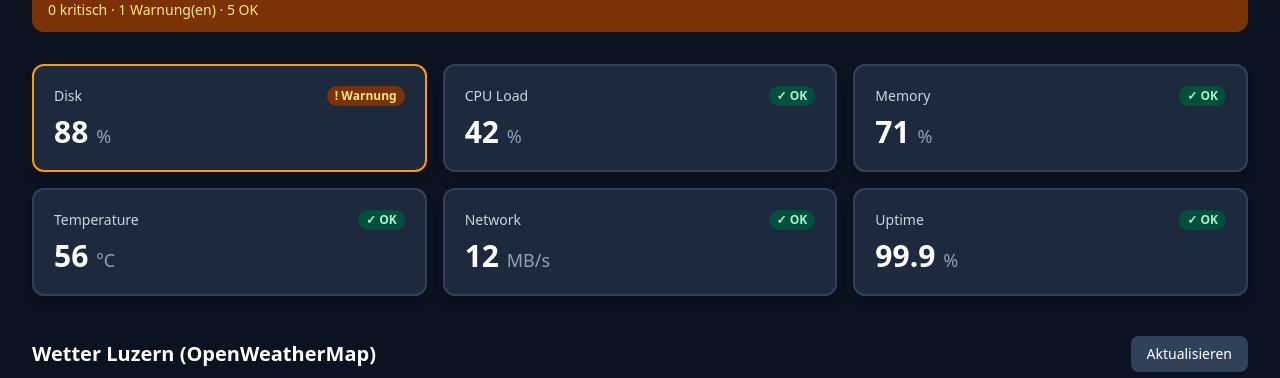
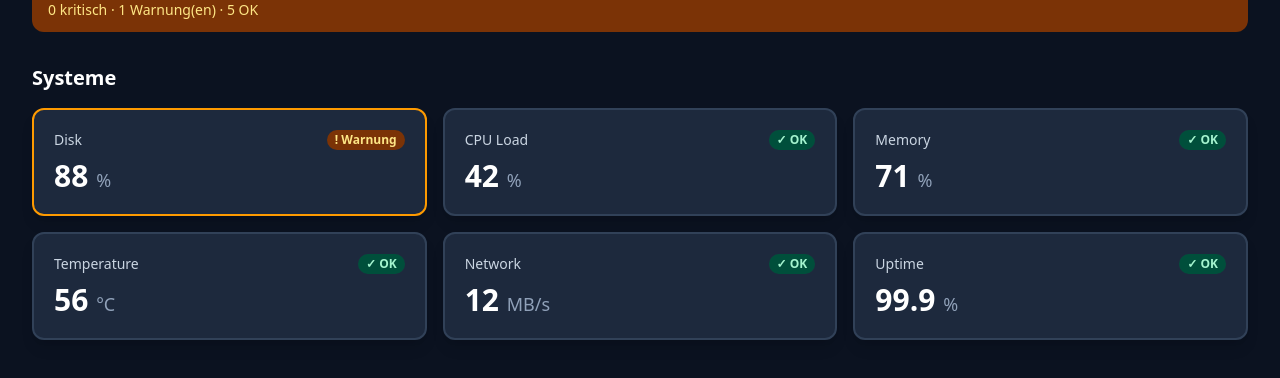
Before and after one commit to ChrisBetschart/sysdash, a Next.js app: page / in a window 1280 px wide. Shown: the part 144-522 px from the top of the page. Built offline with nearby package versions, Linux system fonts and the light colour scheme; no server answers.

Commit message:
Add section heading for system tiles

```diff
--- a/app/page.tsx
+++ b/app/page.tsx
@@ -16,10 +16,13 @@ export default function Home() {
     <main className="mx-auto max-w-7xl p-4 sm:p-8">
       <Header statuses={rows.map((r) => r.status)} />
 
-      <section className="grid grid-cols-1 gap-4 md:grid-cols-2 xl:grid-cols-3">
+      <section aria-labelledby="systems-title">
+        <h2 id="systems-title" className="mb-4 text-xl font-semibold text-white">Systeme</h2>
+        <div className="grid grid-cols-1 gap-4 md:grid-cols-2 xl:grid-cols-3">
         {rows.map((s) => (
           <Tile key={s.id} title={s.title} value={s.value} unit={s.unit} status={s.status} />
         ))}
+        </div>
       </section>
 
       <LivePanel title="Wetter Luzern (OpenWeatherMap)" source="weather" />
```
